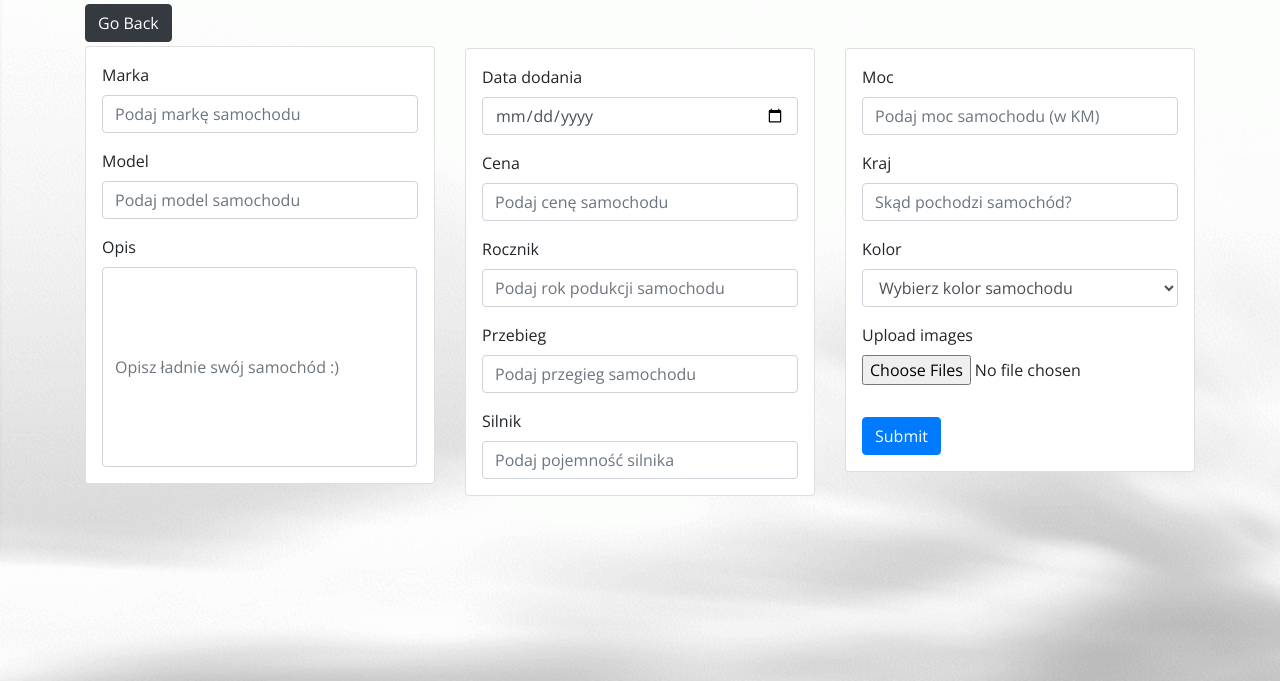
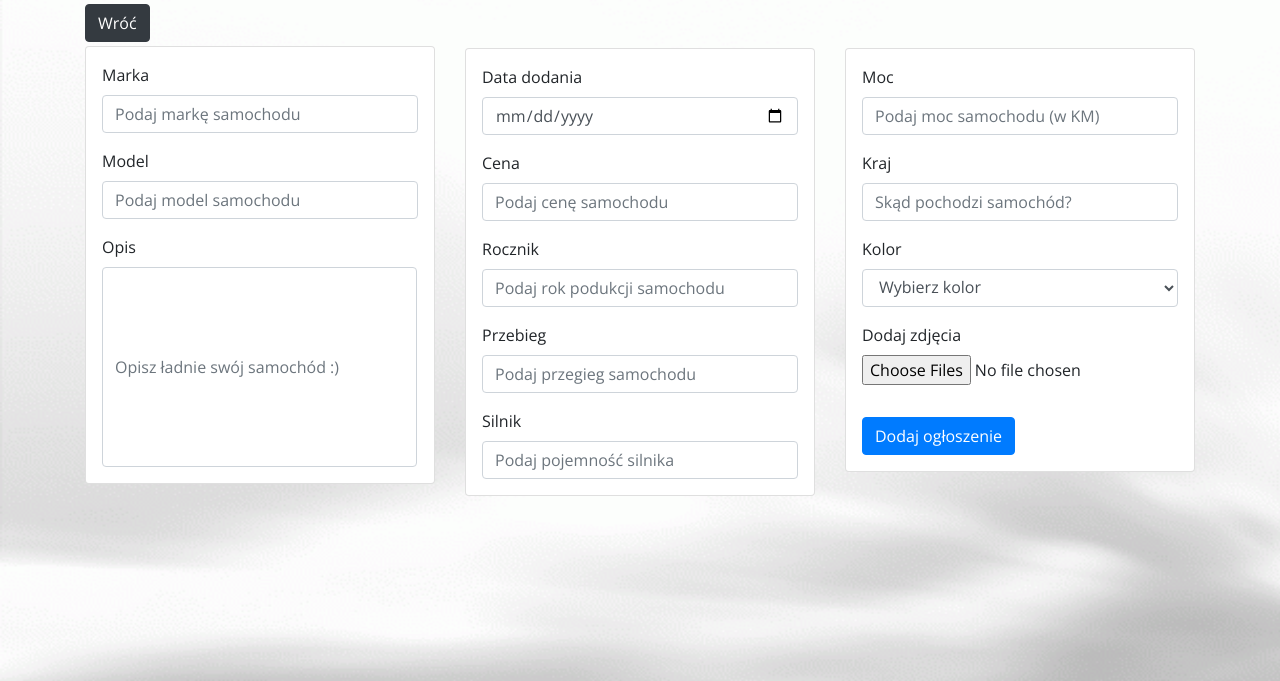
Before and after one commit to Maksymilianx/Project_NiceRide, a Django app: template NiceRide/templates/add_offer.html in a window 1280 px wide. Shown: the part 119-800 px from the top of the page. Run offline with Django 3.2, Linux system fonts and the light colour scheme; the template is opened without the code that fills it, so the values that code supplies are empty; some libraries are stand-ins or nearby versions.

Commit message:
update template

```diff
--- a/NiceRide/templates/add_offer.html
+++ b/NiceRide/templates/add_offer.html
@@ -10,20 +10,20 @@
         <div class="row justify-content-center">
 
             <div class="col-md-4">
-                <a href="/" class="btn btn-dark my-1">Go Back</a>
+                <a href="/" class="btn btn-dark my-1">Wróć</a>
                 <div class="card">
                     <form method='POST' action="" enctype="multipart/form-data">
 
                             {% csrf_token %}
                             <div class="form-group m-3">
                                 <label>Marka</label>
-                                <input required name="description" type="text" placeholder="Podaj markę samochodu"
+                                <input required name="car_brand" type="text" placeholder="Podaj markę samochodu"
                                     class="form-control">
                             </div>
 
                             <div class="form-group m-3">
                                 <label>Model</label>
-                                <input name="description" class="form-control" placeholder="Podaj model samochodu">
+                                <input name="car_model" class="form-control" placeholder="Podaj model samochodu">
                             </div>
 
                             <div class="form-group m-3">
@@ -43,29 +43,29 @@
                         {% csrf_token %}
                         <div class="form-group m-3">
                             <label>Data dodania</label>
-                            <input required name="description" type="date"
+                            <input required name="created" type="date"
                                 class="form-control">
                         </div>
 
                         <div class="form-group m-3">
                             <label>Cena</label>
-                            <input name="category_new" type="number" placeholder="Podaj cenę samochodu"
+                            <input name="price" type="number" placeholder="Podaj cenę samochodu"
                                 class="form-control">
                         </div>
 
                         <div class="form-group m-3">
                             <label>Rocznik</label>
-                            <input name="category_new" type="number" placeholder="Podaj rok podukcji samochodu"
+                            <input name="production_year" type="number" placeholder="Podaj rok podukcji samochodu"
                                 class="form-control">
                         </div>
                         <div class="form-group m-3">
                             <label>Przebieg</label>
-                            <input name="category_new" type="number" placeholder="Podaj przegieg samochodu"
+                            <input name="mileage" type="number" placeholder="Podaj przegieg samochodu"
                                 class="form-control">
                         </div>
                         <div class="form-group m-3">
                             <label>Silnik</label>
-                            <input name="category_new" type="number" placeholder="Podaj pojemność silnika"
+                            <input name="engine_capacity" type="number" placeholder="Podaj pojemność silnika"
                                 class="form-control">
                         </div>
 
@@ -78,31 +78,30 @@
                         {% csrf_token %}
                         <div class="form-group m-3">
                             <label>Moc</label>
-                            <input required name="description" type="number" placeholder="Podaj moc samochodu (w KM)"
+                            <input required name="horse_power" type="number" placeholder="Podaj moc samochodu (w KM)"
                                 class="form-control">
                         </div>
                         <div class="form-group m-3">
                             <label>Kraj</label>
-                            <input name="category_new" type="text" placeholder="Skąd pochodzi samochód?"
+                            <input name="country" type="text" placeholder="Skąd pochodzi samochód?"
                                 class="form-control">
                         </div>
                         <div class="form-group m-3">
                             <label>Kolor</label>
-                            <select name="category" class="form-control">
-                                <option value='none'>Wybierz kolor samochodu</option>
-
-{#                                {% for color in colors %}#}
-{#                                <option value='{{color}}'>{{category.name}}</option>#}
-{#                                {% endfor %}#}
+                            <select name="color" class="form-control">
+                              <option selected>Wybierz kolor</option>
+                              {% for c in color %}
+                                  <option>{{ c.1 }}</option>
+                              {% endfor %}
                             </select>
                         </div>
 
                         <div class="form-group m-3">
-                            <label>Upload images</label>
+                            <label>Dodaj zdjęcia</label>
                             <input required name="images" type="file" multiple class="form-control-file">
                         </div>
 
-                        <button type='submit' class="btn btn-primary m-3">Submit</button>
+                        <button type='submit' class="btn btn-primary m-3">Dodaj ogłoszenie</button>
 
                     </form>
                 </div>
```
